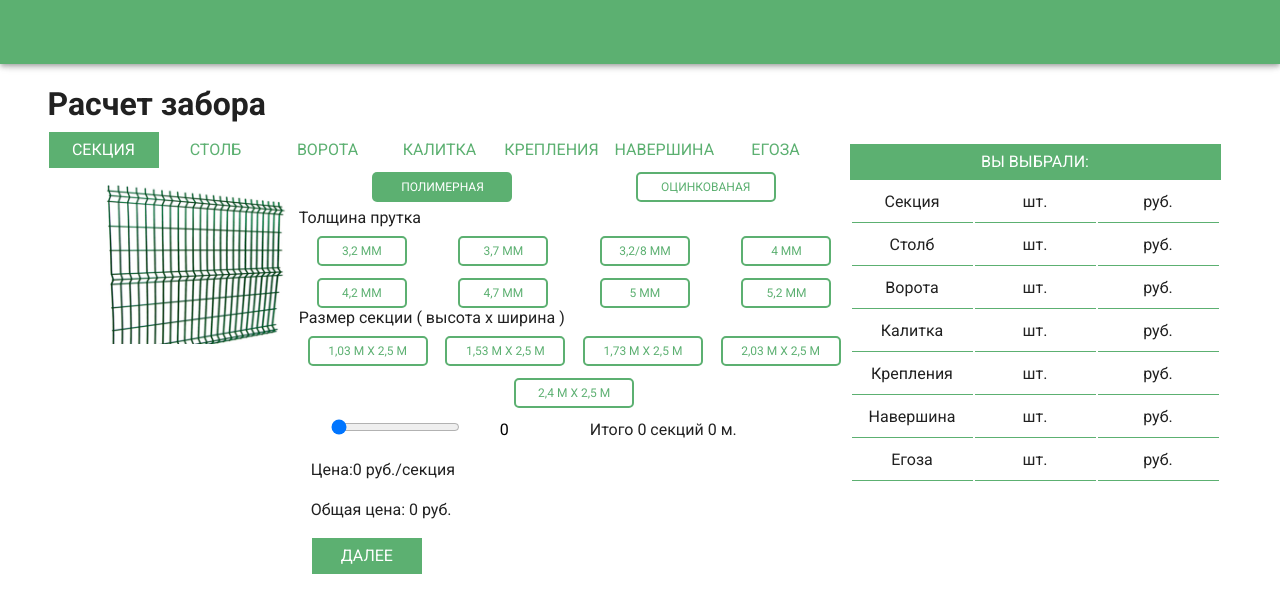
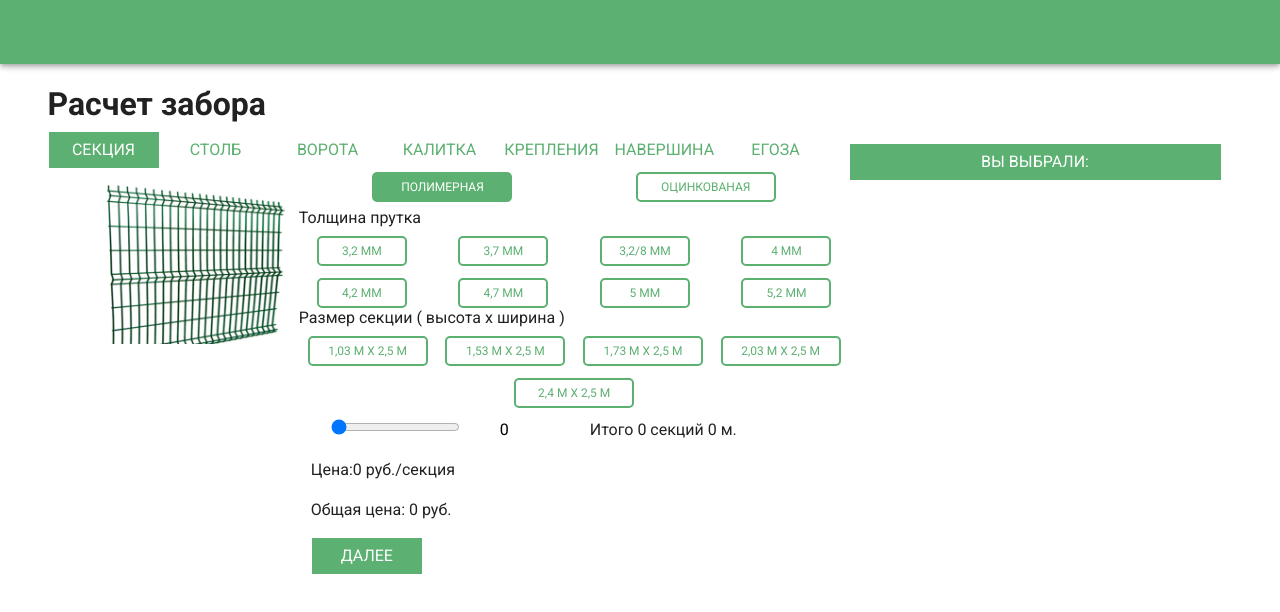
Before and after one commit to MR-Kornev-Alexey/fence-calculator, a Vue app: page / in a window 1280 px wide. Shown: the top 612 px of the page. Built offline with nearby package versions, Linux system fonts and the light colour scheme.

Commit message:
first makes

```diff
--- a/src/components/v-fence.vue
+++ b/src/components/v-fence.vue
@@ -142,11 +142,11 @@
         <v-flex class="choice-title ">
           Вы выбрали:
         </v-flex>
-        <table class="table-out " id="customers">
-          <tr v-for="item in commodityItems" :key="item.id">
-            <td>{{ item.name }}</td>
-            <td>шт.</td>
-            <td>руб.</td>
+        <table class="table-out " id="customers" v-if="tableEstimate">
+          <tr v-for="item in outEstimate" :key="item">
+            <td class="td-name">{{ item.name }} {{ item.size }}</td>
+            <td>{{ item.number }} шт.</td>
+            <td>{{ item.price }} руб.</td>
           </tr>
         </table>
       </v-col>
@@ -159,10 +159,14 @@ export default {
   name: "v-fence",
 
   data: () => ({
+    outEstimate:{},
+    tableEstimate: true,
     oneLength:0,
     totalLength:0,
     value: 0,
     oneSection: 0,
+    titlePaint:"titlePaint",
+    titleGalvanic:"titleGalvanic",
     // если выбрано цвет то правда , если галваник то ложь
     flagSection: true,
     // толщина прутка
@@ -447,12 +451,20 @@ export default {
   },
   methods: {
     calculating() {
+      this.tableEstimate = false
       if (!this.flagSection) {
         this.totalLength = this.oneLength*this.value/1000
         let result = this.priceGalvanic[this.flagSizeSection]
              result = result[this.flagBarThickness]
         this.oneSection = result
         this.resultSection = this.value*result
+        this.outEstimate[this.titlePaint+this.flagSizeSection] =
+                { name: "Оцинкованая секция",
+                  size: this.flagSizeSection,
+                  number: this.value,
+                  price: this.resultSection
+                }
+        this.tableEstimate = true
       } else {
         this.totalLength = this.oneLength*this.value/1000
         let result = this.pricePaint[this.flagSizeSection]
@@ -462,7 +474,6 @@ export default {
       }
     },
     clearAllSection(){
-
       this.resultSection = 0
       this.flagBarThickness = ""
       this.clearAllButton(this.btnBarThickness)
@@ -512,6 +523,10 @@ export default {
 };
 </script>
 <style lang="scss">
+  .td-name{
+    font-size: 12px;
+
+  }
 .table-out {
   width: 100%;
   tr td {
```
